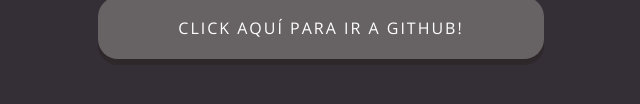
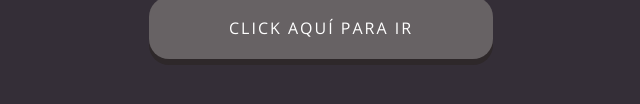
Before and after one commit to krixzZ/taller_git_enero, a plain HTML site: page index.html in a window 1280 px wide. Shown: the part 516-620 px from the top of the page, without its empty margins (319-959 px from the left). Drawn offline with nearby package versions, Linux system fonts and the light colour scheme.

Commit message:
Commit con mismo cambio en rama feature par agenerar conflicto#

```diff
--- a/index.html
+++ b/index.html
@@ -15,7 +15,7 @@
       <img src="https://assets-cdn.github.com/images/modules/logos_page/Octocat.png" alt="octocat">
     </a>
     <button type="button" class="btn">
-      <a href="https://google.com/" target="_blank">Click aquí para ir a GitHub!</a>
+      <a href="https://google.com/" target="_blank">Click aquí para ir</a>
     </button>
   </div>
 </body>
```
